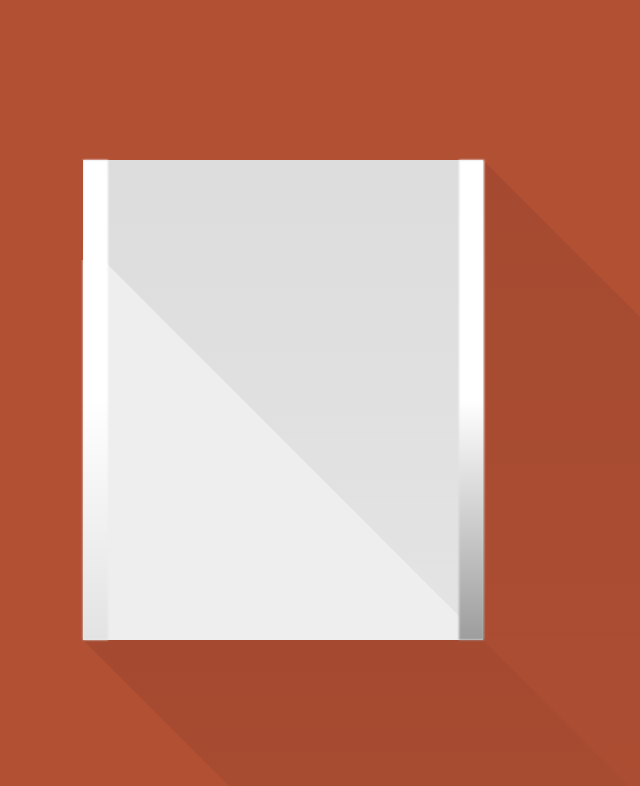
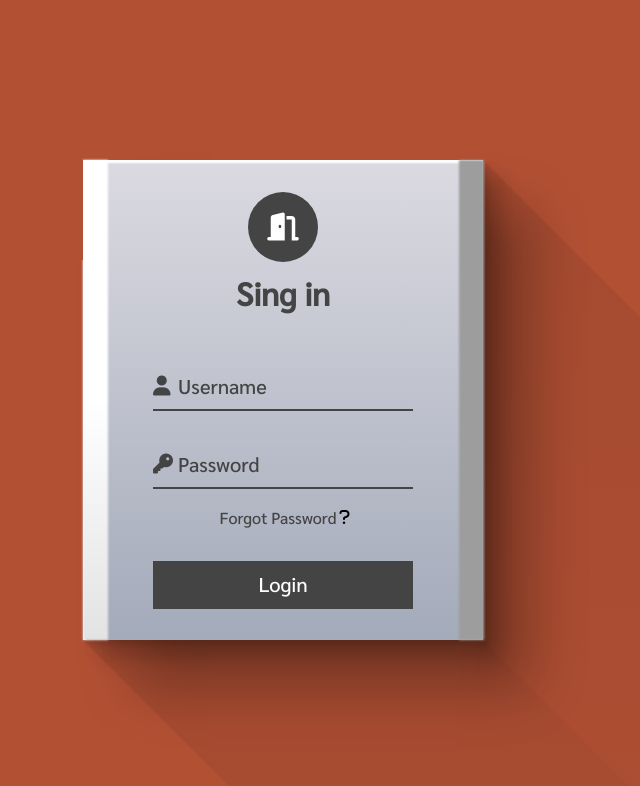
Before and after one commit to javier1793-op/Tesis, a React (Vite) app: page / in a window 1280 px wide. Shown: the top 786 px of the page, without its empty margins (357-997 px from the left). Built offline with nearby package versions, Linux system fonts and the light colour scheme; a web font is replaced by a local one.

Commit message:
finished login design

```diff
--- a/index.html
+++ b/index.html
@@ -5,6 +5,7 @@
     <link rel="icon" type="image/svg+xml" href="/vite.svg" />
     <meta name="viewport" content="width=device-width, initial-scale=1.0" />
     <link rel="preconnect" href="https://fonts.googleapis.com"><link rel="preconnect" href="https://fonts.gstatic.com" crossorigin><link href="https://fonts.googleapis.com/css2?family=Convergence&family=Sarabun:ital,wght@0,200;0,300;0,500;1,100&family=Ubuntu:wght@500&display=swap" rel="stylesheet">
+    <link rel="stylesheet" href="https://cdnjs.cloudflare.com/ajax/libs/font-awesome/6.2.1/css/all.min.css" integrity="sha512-MV7K8+y+gLIBoVD59lQIYicR65iaqukzvf/nwasF0nqhPay5w/9lJmVM2hMDcnK1OnMGCdVK+iQrJ7lzPJQd1w==" crossorigin="anonymous" referrerpolicy="no-referrer" />
     <title>Vite + React</title>
   </head>
   <body>
--- a/src/Pages/Login.jsx
+++ b/src/Pages/Login.jsx
@@ -1,5 +1,6 @@
 import React from 'react'
 import './login.scss'
+
 
 const Login = () => {
   return (
@@ -8,7 +9,30 @@ const Login = () => {
         <div className="box">
             <div className="cover"></div>
             <div className="shadow"></div>
-            <div className="content"></div>
+            <div className="content">
+              <div className="form">
+                <h3 className="logo"><i class="fa-solid fa-door-open"></i></h3>
+                <h2>Sing in</h2>
+                <div className="inputBox">
+                  <input type="text" required />
+                  <i class="fa-solid fa-user"></i>
+                  <span>Username</span>
+                </div>
+                <div className="inputBox">
+                  <input type="password" required />
+                  <i class="fa-solid fa-key"></i>
+                  <span>Password</span>
+                </div>
+                <div className="links">
+
+                  <a href="#">Forgot Password </a>
+                  <i class="fa-solid fa-question"></i>
+                </div>
+                <div className="inputBox">
+                  <input type="submit" value="Login" />
+                </div>
+              </div>
+            </div>
 
         </div>
        </div>
--- a/src/Pages/login.scss
+++ b/src/Pages/login.scss
@@ -41,7 +41,7 @@ body{
     right: -1px;
     width: 25px;
     height: 100%;
-    background: linear-gradient(#fff, #fff,#9d9d9d);
+    background: #9d9d9d;
     filter: blur(1px);
     z-index: 1;
 }
@@ -80,3 +80,110 @@ body{
     background: #b25034;
     z-index: 10;
 }
+
+.content{
+    position: relative;
+    width: 100%;
+    height: 100%;
+    background: linear-gradient(#dbdae1, #a3aaba);
+    box-shadow: 5px 5px 5px rgba(0,0,0,0.1),
+    15px 15px 15px rgba(0,0,0,0.1),
+    20px 20px 20px rgba(0,0,0,0.1),
+    50px 50px 50px rgba(0,0,0,0.25),
+    inset 3px 3px 2px #fff;
+    display: flex;
+    justify-content: center;
+    align-items: center;
+}
+.form{
+    width: 260px;
+    position: relative;
+    display: flex;
+    justify-content: center;
+    align-items: center;
+    flex-direction: column;
+}
+
+.logo{
+    width: 70px;
+    height: 70px;
+    margin-bottom: 10px;
+    background: #444;
+    color: #fff;
+    display: flex;
+    justify-content: center;
+    align-items: center;
+    font-size: 1.75em;
+    border-radius: 50%;
+}
+.content .form h2{
+    font-size: 2em;
+    color: #444;
+    margin-bottom: 20px;
+}
+.content .form .inputBox{
+    position: relative;
+    width: 100%;
+    margin-top: 30px;
+}
+.content .form .inputBox input{
+    position: relative;
+    width: 100%;
+    padding: 10px 0 10px 25px;
+    font-size: 1.25em;
+    background: transparent;
+    box-shadow: none;
+    border: none;
+    border-bottom: 2px solid #444;
+    outline: none;
+    color: #444;
+}
+
+.content .form .inputBox i{
+    position: absolute;
+    left: 0;
+    bottom: 15px;
+    font-size: 1.25em;
+    color: #444;
+}
+.content .form .inputBox span{
+    position: absolute;
+    left: 0;
+    padding: 10px 0 10px 25px;
+    font-size: 1.25em;
+    pointer-events: none;
+    color: #444;
+    transition: 0.5s;
+}
+
+.content .form .inputBox input:focus ~ span,
+.content .form .inputBox input:valid ~ span{
+    transform: translateY(-20px);
+    font-size: 0.9em;
+    color:  #f7f9f9 ;
+    padding: 2px 4px;
+}
+
+.content .form .links{
+    width: 100%;
+    margin-top: 15px;
+    display: flex;
+    justify-content: center;
+    align-items: center;
+}
+.form .links a{
+    color: #444;
+    text-decoration: none;
+    margin: 3px;
+}
+
+.content .form .inputBox input[type="submit"]{
+    background: #444;
+    color: #fff;
+    cursor: pointer;
+    padding: 10px;
+}
+.content .form .inputBox input[type="submit"]:hover{
+    background: #333;
+
+}
```
